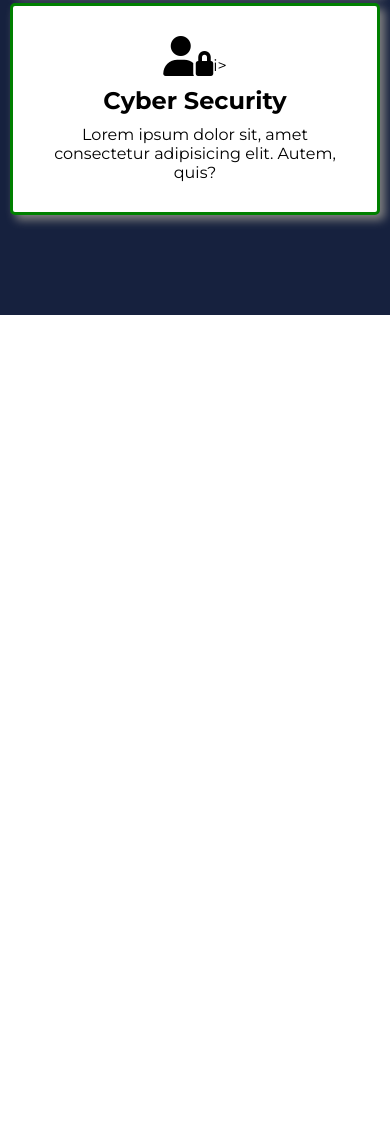
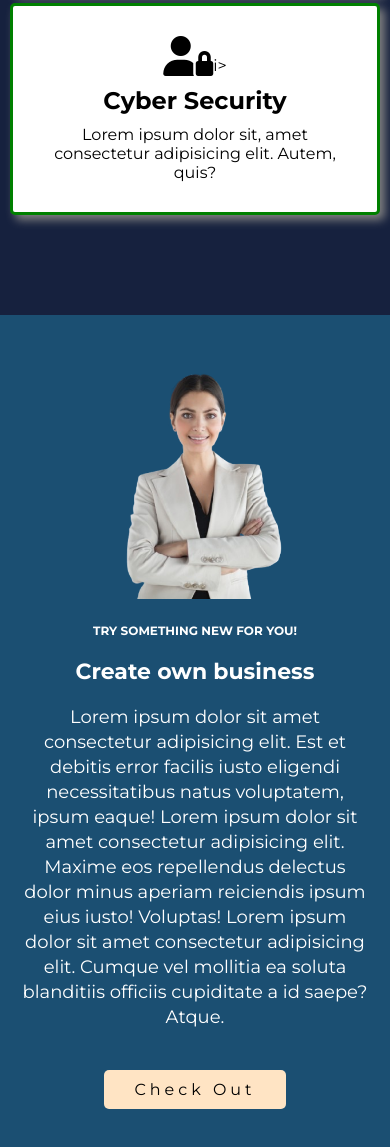
Before and after one commit to noor2367/Responsive-Website-html-css, a plain HTML site: page index.html in a window 390 px wide. Shown: the part 1827-2974 px from the top of the page. Before the commit the page ends 2142 px from the top, so only its background shows below. Drawn offline with Linux system fonts and the light colour scheme.

Commit message:
services add

```diff
--- a/index.html
+++ b/index.html
@@ -65,6 +65,21 @@
 
             </div>
         </section>
+        <!-- start second section code start here -->
+         <section class="second-section">
+            <div class="smart-parent">
+                <div class="smart-image-div">
+                    <img src="image/confident-pretty-business-woman-with-arms-crossed-removebg-preview.png" alt="">
+                </div>
+                <div class="smart-text">
+                    <h4>Try something new for you!</h4>
+                    <h2>Create own business</h2>
+                    <p>Lorem ipsum dolor sit amet consectetur adipisicing elit. Est et debitis error facilis iusto eligendi necessitatibus natus voluptatem, ipsum eaque! Lorem ipsum dolor sit amet consectetur adipisicing elit. Maxime eos repellendus delectus dolor minus aperiam reiciendis ipsum eius iusto! Voluptas! Lorem ipsum dolor sit amet consectetur adipisicing elit. Cumque vel mollitia ea soluta blanditiis officiis cupiditate a id saepe? Atque.</p>
+                    <a href="#">Check Out</a>
+
+                </div>
+            </div>
+         </section>
     </main>
 </body>
 </html>
--- a/style.css
+++ b/style.css
@@ -97,6 +97,58 @@ header{
     margin: 10px 0px;
     font-weight: bold;
 }
+/* second-section of main tag code start here */
+.second-section{
+    background-color: #1b4f72;
+    padding: 50px 0px 100px 0px;
+}
+.smart-parent{
+    margin: 0px 20px;
+    display: flex;
+    justify-content: space-between;
+    align-items: center;
+}
+.smart-parent > *{
+    flex-basis: 100%;
+}
+.smart-image-div{
+
+}
+.smart-image-div img{
+    width: 100%;
+}
+.smart-text{
+    color: white;
+
+}
+.smart-parent h4{
+    text-transform: uppercase;
+}
+.smart-text h2{
+    margin: 20px 0px;
+    font-size: 30px;
+}
+.smart-text p{
+    line-height: 25px;
+}
+.smart-text a{
+    display: inline-block;
+    text-decoration: none;
+    background-color: bisque;
+    color: black;
+    padding: 10px 30px;
+    border-radius: 5px;
+    margin-top: 40px;
+    letter-spacing:4px;
+}
+
+
+
+
+
+
+
+
 
 /* Responsive work start here */
 @media only screen and (max-width:940px){
@@ -145,13 +197,54 @@ header{
         header{
             height: 60vh;
         }
+
+    .smart-parent{
+            display:block;
+            justify-content: space-between;
+            align-items: center;
+       }
+    .smart-text{
+        color: white;
+        text-align: center;
+        margin-top: 20px;
+    }
+    .smart-text h4{
+        font-size:12px;
+    }
+    .smart-text h2{
+        font-size: 22px;
+    }
+    .smart-text p{
+        font-size:18px;
+    }
+   .second-section{
+    background-color: #1b4f72;
+    padding: 50px 0px 50px 0px;
+   }
+
+
 }
 
 @media only screen and (min-width:689px) and (max-width:1099px){
-            .service-parent{
+        .service-parent{
             display: grid;
             grid-template-columns: repeat(2, 1fr);
             gap: 20px;
             width: 100%;
         }
+         .smart-parent{
+            display:block;
+            justify-content: space-between;
+            align-items: center;
+            padding: 10px;
+       }
+         .smart-text{
+        color: white;
+        text-align: center;
+        margin-top: 20px;
+       }
+        .smart-text h2{
+            font-size: 20px;
+        }
+
     }
```
Also changed, not shown: image/180s-removebg-preview.png (added), image/confident-pretty-business-woman-with-arms-crossed-removebg-preview.png (added), image/images__3_-removebg-preview.png (added).
